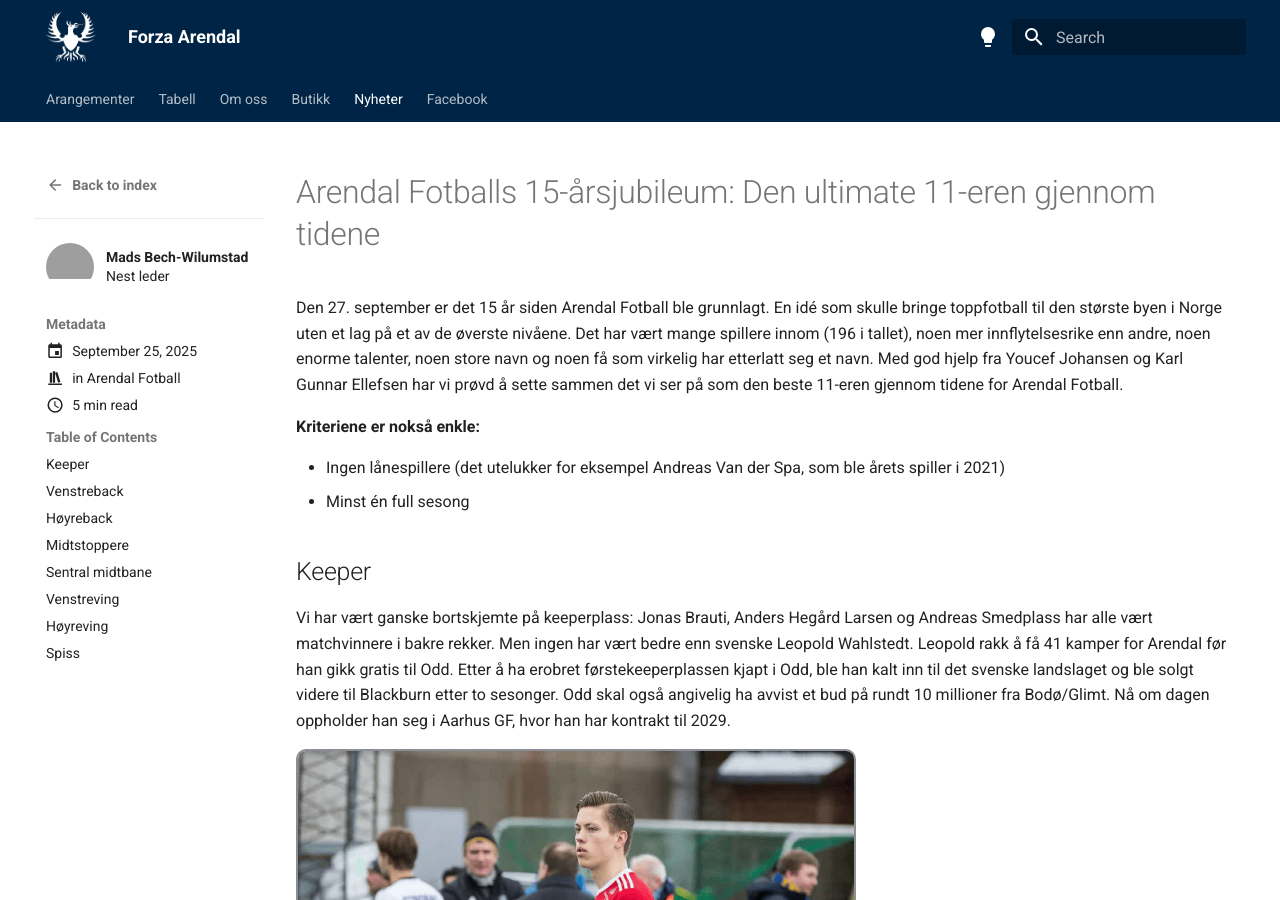
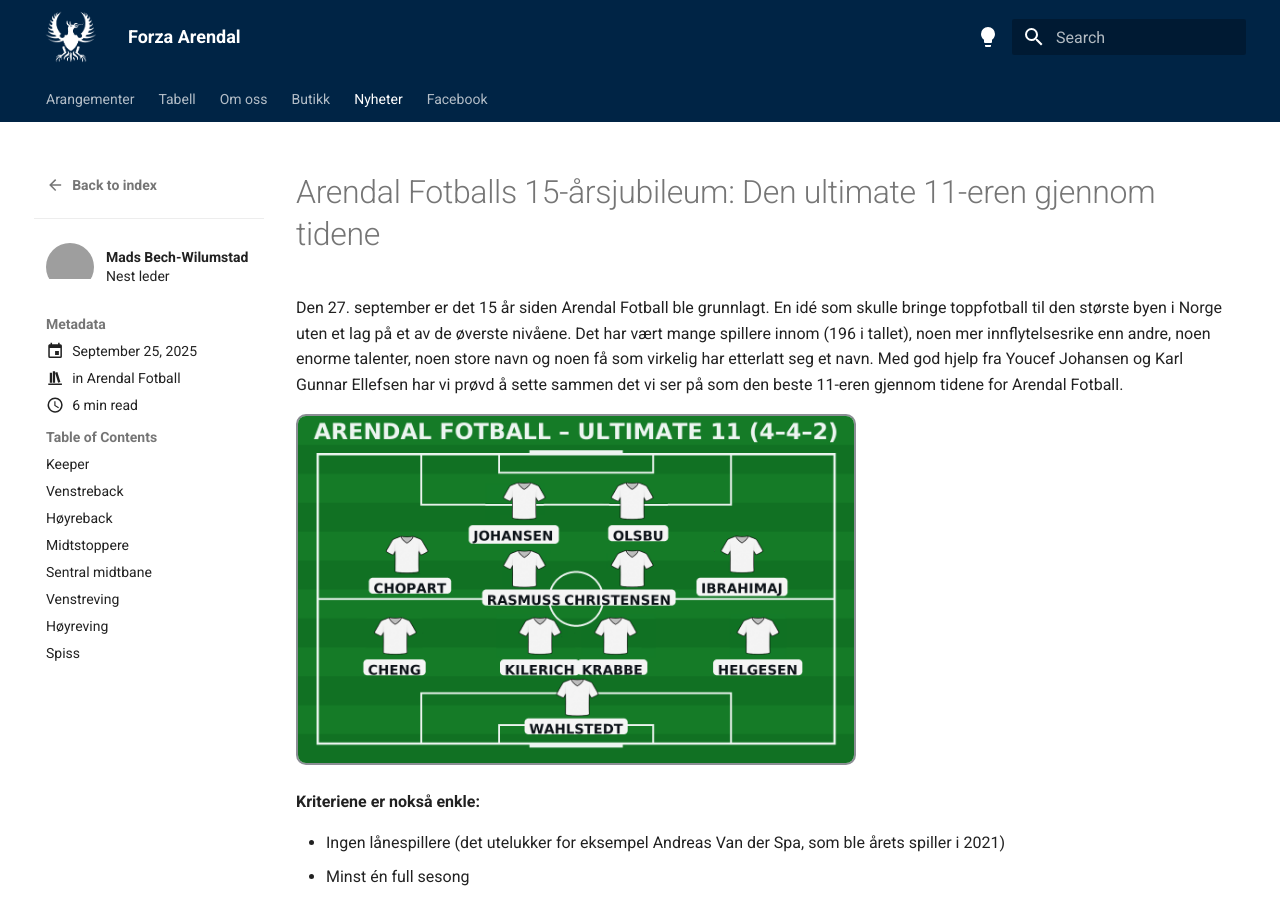
Before and after one commit to lewiuberg/forza-arendal, an MkDocs documentation site: the page built from docs/blog/posts/2025-09-25.md, in a window 1280 px wide and 900 px high. Built offline with MkDocs 1.6.1 and Material for MkDocs 9.7.7, drawn with Linux system fonts in a browser that asks for light colours; comment, search, counter and statistics services are not loaded; grey boxes are pictures that could not be loaded.

Commit message:
Add image for ultimate XI in 15th anniversary blog post

```diff
--- a/docs/blog/posts/2025-09-25.md
+++ b/docs/blog/posts/2025-09-25.md
@@ -23,6 +23,8 @@
 # Arendal Fotballs 15-årsjubileum: Den ultimate 11-eren gjennom tidene
 
 Den 27. september er det 15 år siden Arendal Fotball ble grunnlagt. En idé som skulle bringe toppfotball til den største byen i Norge uten et lag på et av de øverste nivåene. Det har vært mange spillere innom (196 i tallet), noen mer innflytelsesrike enn andre, noen enorme talenter, noen store navn og noen få som virkelig har etterlatt seg et navn. Med god hjelp fra Youcef Johansen og Karl Gunnar Ellefsen har vi prøvd å sette sammen det vi ser på som den beste 11-eren gjennom tidene for Arendal Fotball.
+
+<img src="https://raw.githubusercontent.com/lewiuberg/forza-arendal/refs/heads/master/docs/assets/images/blog/2025/ultimate11_442.png?raw=true" alt="Leopold Wahlstedt" width="560" style="border: 2px solid #8c8e95; border-radius: 10px;"/>
 
 **Kriteriene er nokså enkle:**
 
```
Also changed, not shown: docs/assets/images/blog/2025/ultimate11_442.png (added).
